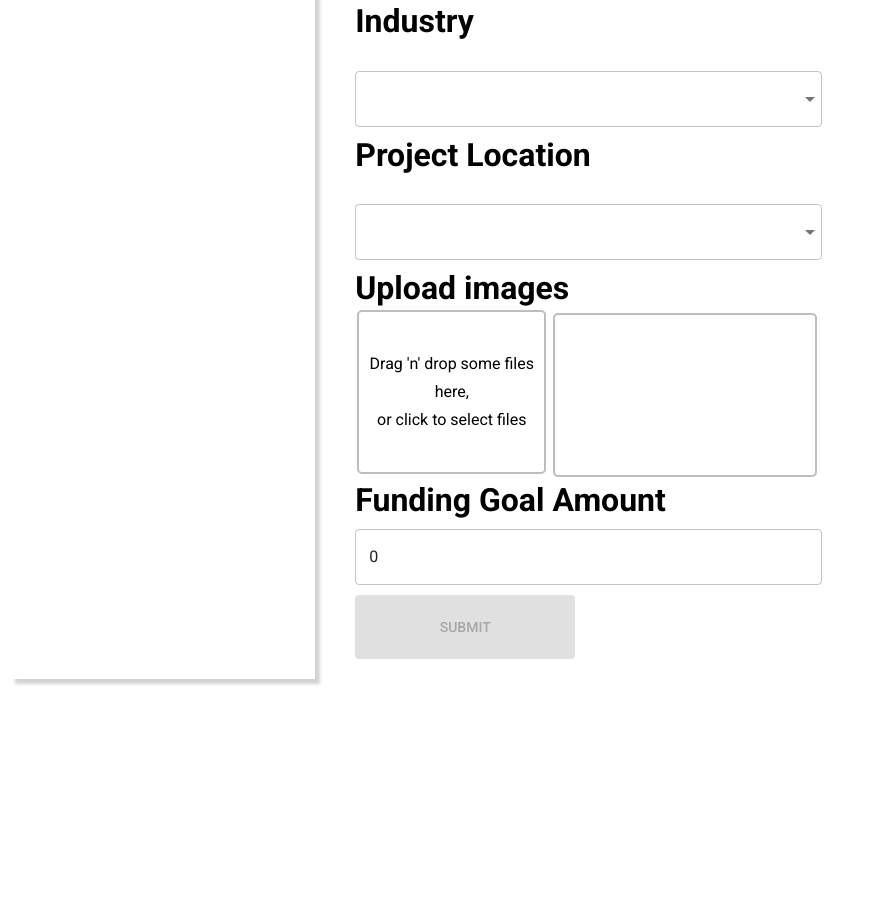
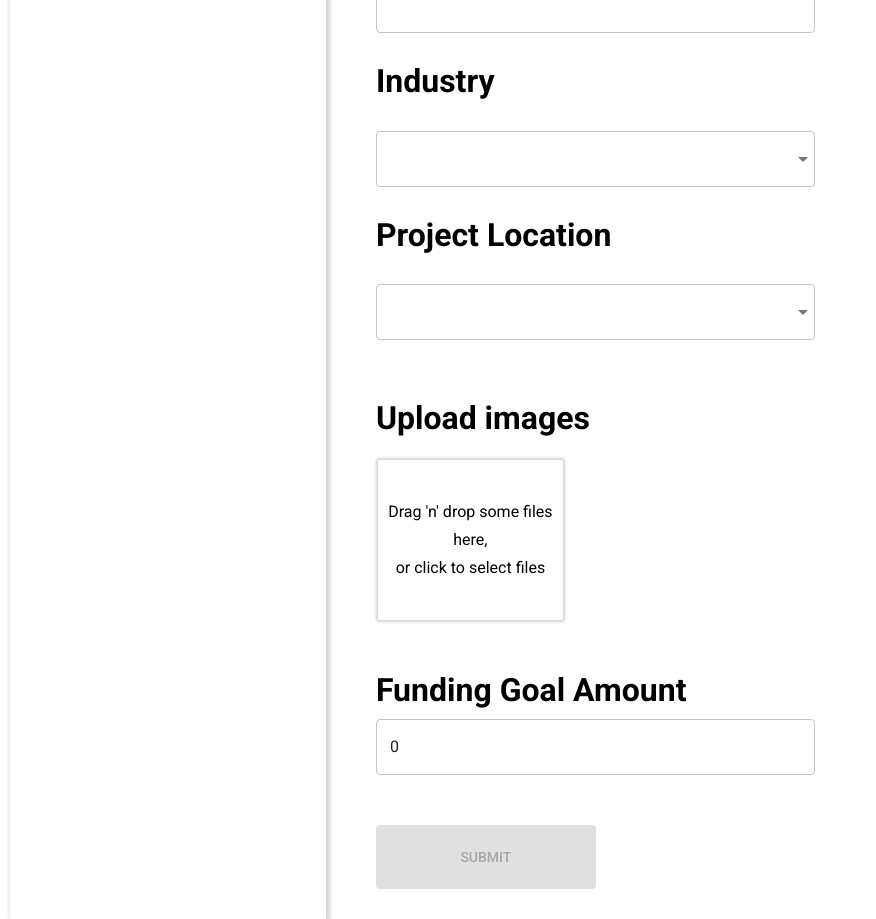
Before and after one commit to hatchways/team-summer, a React (Create React App) app in the folder client/: page /projects/add/1 in a window 1280 px wide. Shown: the part 380-1299 px from the top of the page, without its empty margins (0-876 px from the left). Before the commit the page ends 1069 px from the top, so only its background shows below. Built offline with nearby package versions, Linux system fonts and the light colour scheme.

Commit message:
more styling and changed h3 in theme

```diff
--- a/client/src/components/UploadImages.js
+++ b/client/src/components/UploadImages.js
@@ -3,18 +3,24 @@ import { withStyles, Typography } from '@material-ui/core'
 import { useDropzone } from 'react-dropzone';
 
 const styles = {
-    uploadContainer: {
-        display: 'flex'
+    uploadImagesContainer: {
+        marginTop: '30px',
+        marginBottom: '10px'
+    },
+    dropzoneContainer: {
+        display: 'flex',
+        marginTop: '20px',
+        marginBottom: '20px'
     },
     dragBox: {
         display: 'flex',
-        border: '2px solid #bdbdbd',
+        boxShadow: '0px 0px 3px 2px #D3D3D3',
         height: '150px',
         width: '175px',
         margin: '2px',
         padding: '5px',
         cursor: 'pointer',
-        borderRadius: '5px',
+        borderRadius: '2px',
     },
     dragBoxText: {
         margin: 'auto',
@@ -23,18 +29,16 @@ const styles = {
     images: {
         display: 'flex',
         flexWrap: 'wrap',
-        border: '2px solid #bdbdbd',
-        borderRadius: '5px',
         height: '150px',
         width: '250px',
-        margin: '5px',
-        padding: '5px',
+        margin: 'auto',
         cursor: 'pointer'
     },
     image: {
         maxHeight: '75px',
         maxWidth: '75px',
-        padding: '2px'
+        padding: '4px',
+        borderRadius: '10px'
     }
 }
 
@@ -47,9 +51,9 @@ const UploadImages = (props) => {
 
     const { getRootProps, getInputProps, isDragActive } = useDropzone({ onDrop })
     return (
-        <React.Fragment>
+        <div className={classes.uploadImagesContainer}>
             <Typography variant='h3'>Upload images</Typography>
-            <div className={classes.uploadContainer} {...getRootProps()}>
+            <div className={classes.dropzoneContainer} {...getRootProps()}>
                 <input {...getInputProps()} />
                 <div className={classes.dragBox}>
                     {
@@ -76,7 +80,7 @@ const UploadImages = (props) => {
                     }
                 </div>
             </div>
-        </React.Fragment>
+        </div>
     )
 }
 
--- a/client/src/pages/AddProject.js
+++ b/client/src/pages/AddProject.js
@@ -13,16 +13,20 @@ const styles = {
         display: 'flex',
         justifyContent: 'left'
     },
-    projectPreview: {
+    projectPreviewContainer: {
         display: 'flex',
         flexDirection: 'column',
-        margin: '10px',
-        padding: '20px',
-        boxShadow: '5px 5px 3px #D3D3D3',
+        margin: '0px 20px 0px 10px',
+        padding: '20px 50px 20px 30px',
+        boxShadow: '2px 0px 4px 2px #D3D3D3',
     },
     addProjectPage: {
         margin: '10px',
         padding: '20px',
+    },
+    formLine: {
+        paddingTop: '20px',
+        paddingBottom: '20px',
     },
     form: {
         display: 'flex',
@@ -30,9 +34,9 @@ const styles = {
         alignItems: 'left',
         width: '100%'
     },
-    button: {
-        padding: '10px',
-    }
+    fundingGoalContainer: {
+        marginBottom: '40px'
+    },
 }
 
 const industries = [
@@ -149,8 +153,8 @@ class AddProject extends Component {
 
         return (
             <main className={classes.pageContent}>
-                <div className={classes.projectPreview}>
-                    <h2>Product Preview Thing</h2>
+                <div className={classes.projectPreviewContainer}>
+                    <Typography variant="h3" align='left'>Product Preview</Typography>
                     <Button type="submit" variant="contained" color="primary" >
                         Preview
                     </Button>
@@ -158,10 +162,12 @@ class AddProject extends Component {
                 <div className={classes.addProjectPage}>
                     <Typography variant="h2" align='left'>Start with basics</Typography>
                     <form className={classes.form} onSubmit={this.handleSubmit} >
+
                         <Typography variant="h3">Title</Typography>
                         <TextField
                             name="title"
                             value={title}
+                            fullWidth={true}
                             onChange={this.handleInput}
                             type="title"
                             variant="outlined"
@@ -169,14 +175,18 @@ class AddProject extends Component {
                             error={validation.title.isInvalid}
                             helperText={validation.title.message}
                         />
+
+
                         <Typography variant="h3">Subtitle</Typography>
                         <TextField
                             name="subtitle"
                             value={subtitle}
+                            fullWidth={true}
                             onChange={this.handleInput}
                             type="subtitle"
                             variant="outlined"
                         />
+
                         <Typography variant="h3">Industry</Typography>
                         <OutlinedSelect
                             name="industry"
@@ -220,16 +230,19 @@ class AddProject extends Component {
                             }
                         </OutlinedSelect>
                         <UploadImages setImages={this.setImages} images={images} />
+                        <div className={classes.fundingGoalContainer}>
                         <Typography variant="h3">Funding Goal Amount</Typography>
                         <TextField
                             name="fundingGoal"
                             value={fundingGoal}
+                            fullWidth={true}
                             onChange={this.handleInput}
                             type="fundingGoal"
                             variant="outlined"
                             error={validation.fundingGoal.isInvalid}
                             helperText={validation.fundingGoal.message}
                         />
+                        </div>
                         <Button type="submit" variant="contained" color="primary" disabled={this.disableSubmit()}>
                             Submit
                         </Button>
--- a/client/src/themes/theme.js
+++ b/client/src/themes/theme.js
@@ -15,7 +15,8 @@ export const theme = createMuiTheme({
     },
     h3: {
       fontSize: '2em',
-      fontWeight: 'semi-bold'
+      fontWeight: 'semi-bold',
+      padding: '20px 0px 0px 0px'
     },
     h6: {
       fontSize: '1em',
```
